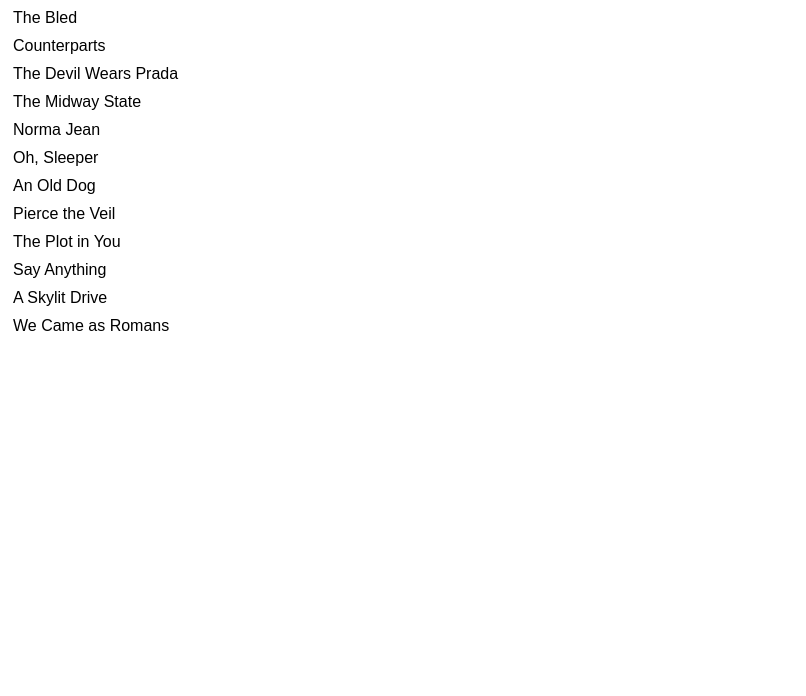
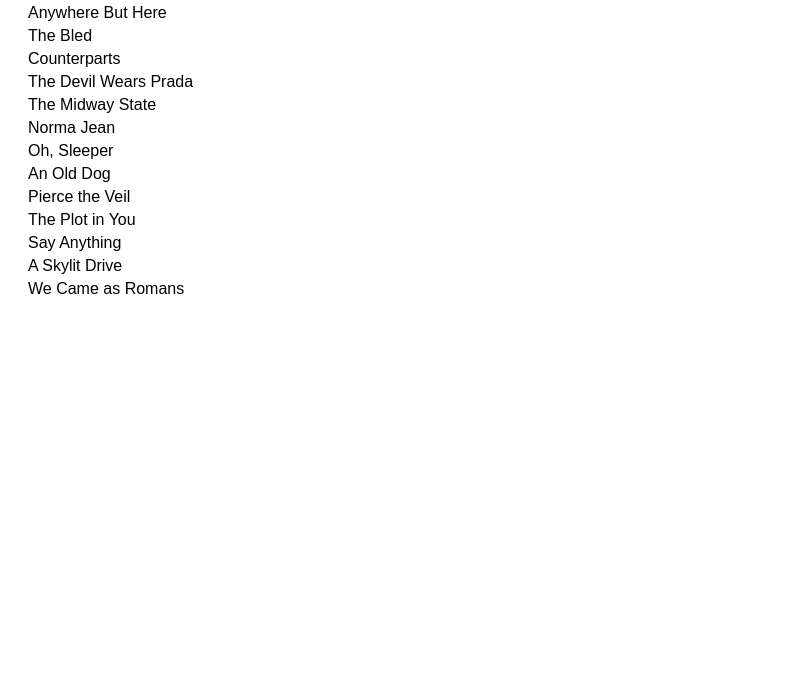
Before and after one commit to acciojob/sorting-articles-Pravalpratap, a website: page main.html in a window 1280 px wide. Shown: the part 104-800 px from the top of the page, without its empty margins (0-806 px from the left). Drawn offline with Linux system fonts and the light colour scheme.

Commit message:
created a submission

```diff
--- a/main.html
+++ b/main.html
@@ -1,51 +1,14 @@
 <!DOCTYPE html>
 <html lang="en">
 <head>
-  <meta charset="UTF-8">
-  <meta name="viewport" content="width=device-width, initial-scale=1.0">
-  <title>Sorted Articles</title>
-  <style>
-    body {
-      font-family: Arial, sans-serif;
-    }
-    ul#band {
-      list-style-type: none;
-      padding: 0;
-    }
-    ul#band li {
-      padding: 5px;
-    }
-  </style>
+    <meta charset="UTF-8">
+    <meta name="viewport" content="width=device-width, initial-scale=1.0">
+    <title>Sorted Articles</title>
+    <link rel="stylesheet" href="styles.css">
 </head>
 <body>
-  <h1>Sorted Articles</h1>
-  <ul id="band"></ul>
-
-  <script>
-    const bands = [
-      'The Plot in You', 'The Devil Wears Prada', 'Pierce the Veil',
-      'Norma Jean', 'The Bled', 'Say Anything', 'The Midway State',
-      'We Came as Romans', 'Counterparts', 'Oh, Sleeper', 'A Skylit Drive',
-      'Anywhere But Here', 'An Old Dog'
-    ];
-
-    // Function to strip articles from the band names
-    function stripArticle(bandName) {
-      return bandName.replace(/^(a |an |the )/i, '').trim();
-    }
-
-    // Sort the bands
-    const sortedBands = bands.sort((a, b) => stripArticle(a).localeCompare(stripArticle(b)));
-
-    // Get the UL element
-    const bandList = document.getElementById('band');
-
-    // Create LI elements for each sorted band and append to the UL
-    sortedBands.forEach(band => {
-      const li = document.createElement('li');
-      li.textContent = band;
-      bandList.appendChild(li);
-    });
-  </script>
+    <h1>Sorted Articles</h1>
+    <ul id="band"></ul>
+    <script src="script.js"></script>
 </body>
 </html>
--- a/script.js
+++ b/script.js
@@ -1 +1,37 @@
 //your JS code here. If required.
+const bands = ['The Plot in You', 'The Devil Wears Prada', 'Pierce the Veil', 'Norma Jean', 'The Bled', 'Say Anything', 'The Midway State', 'We Came as Romans', 'Counterparts', 'Oh, Sleeper', 'A Skylit Drive', 'Anywhere But Here', 'An Old Dog'];
+
+// Function to sort articles ignoring specified words
+function sortArticles(bands) {
+    // Words to ignore while sorting
+    const ignoreWords = ['The', 'A', 'An'];
+
+    // Custom sort function
+    const sortedBands = bands.sort((a, b) => {
+        // Function to remove ignored words and get the clean title
+        const cleanTitle = (bandName) => {
+            // Split bandName into words
+            const words = bandName.split(' ');
+            // Filter out words in ignoreWords
+            const filteredWords = words.filter(word => !ignoreWords.includes(word));
+            // Join filtered words back into a string
+            return filteredWords.join(' ');
+        };
+
+        // Compare cleaned titles for sorting
+        return cleanTitle(a) > cleanTitle(b) ? 1 : -1;
+    });
+
+    return sortedBands;
+}
+
+// Get the sorted list of bands
+const sortedBands = sortArticles(bands);
+
+// Display sorted bands in the HTML
+const bandList = document.getElementById('band');
+sortedBands.forEach(band => {
+    const li = document.createElement('li');
+    li.textContent = band;
+    bandList.appendChild(li);
+});
--- a/styles.css
+++ b/styles.css
@@ -1 +1,18 @@
 /*  your css code here. If applicable */
+body {
+    font-family: Arial, sans-serif;
+    padding: 20px;
+}
+
+h1 {
+    text-align: center;
+}
+
+ul {
+    list-style-type: none;
+    padding: 0;
+}
+
+li {
+    margin-bottom: 5px;
+}
```
